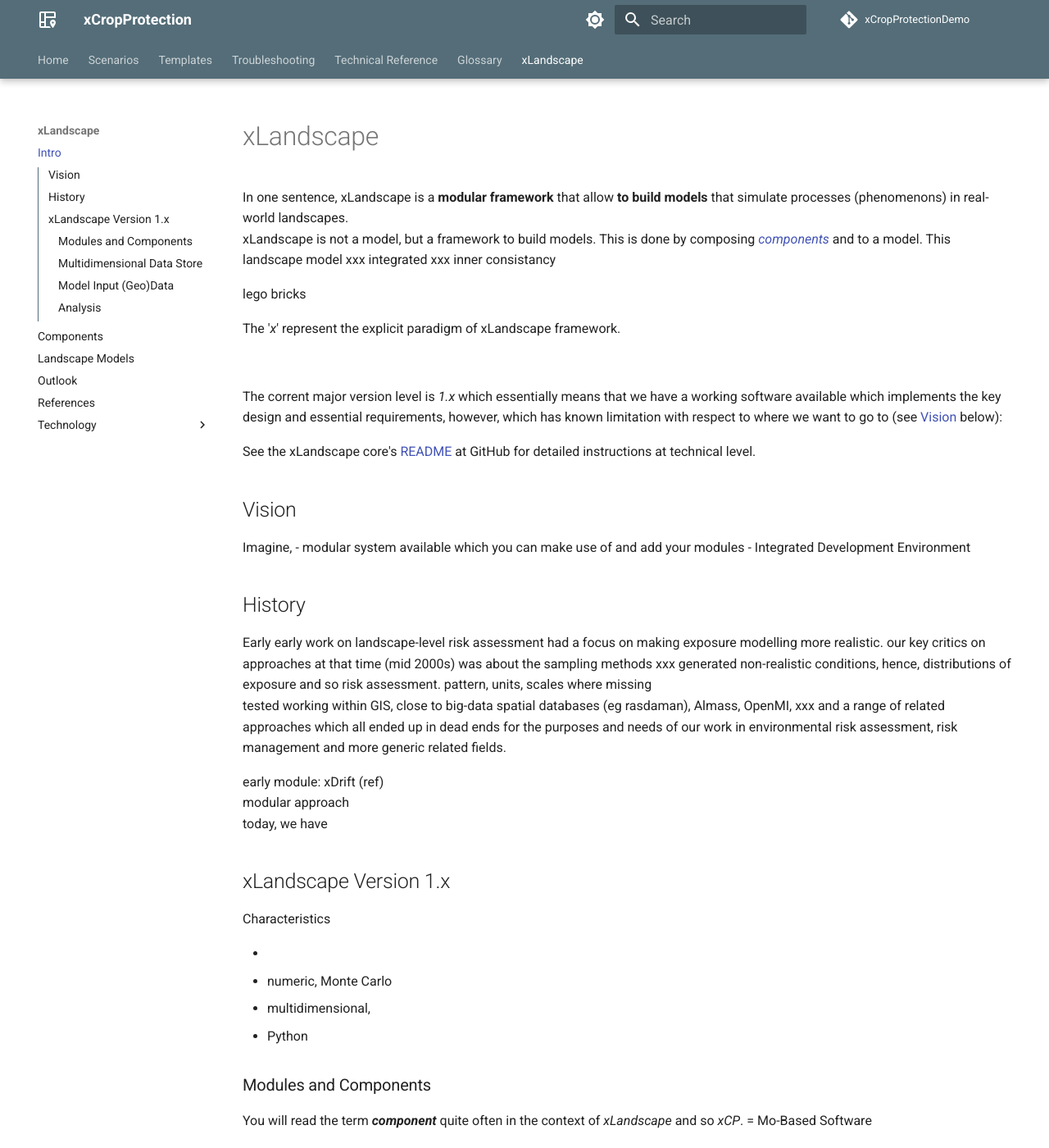
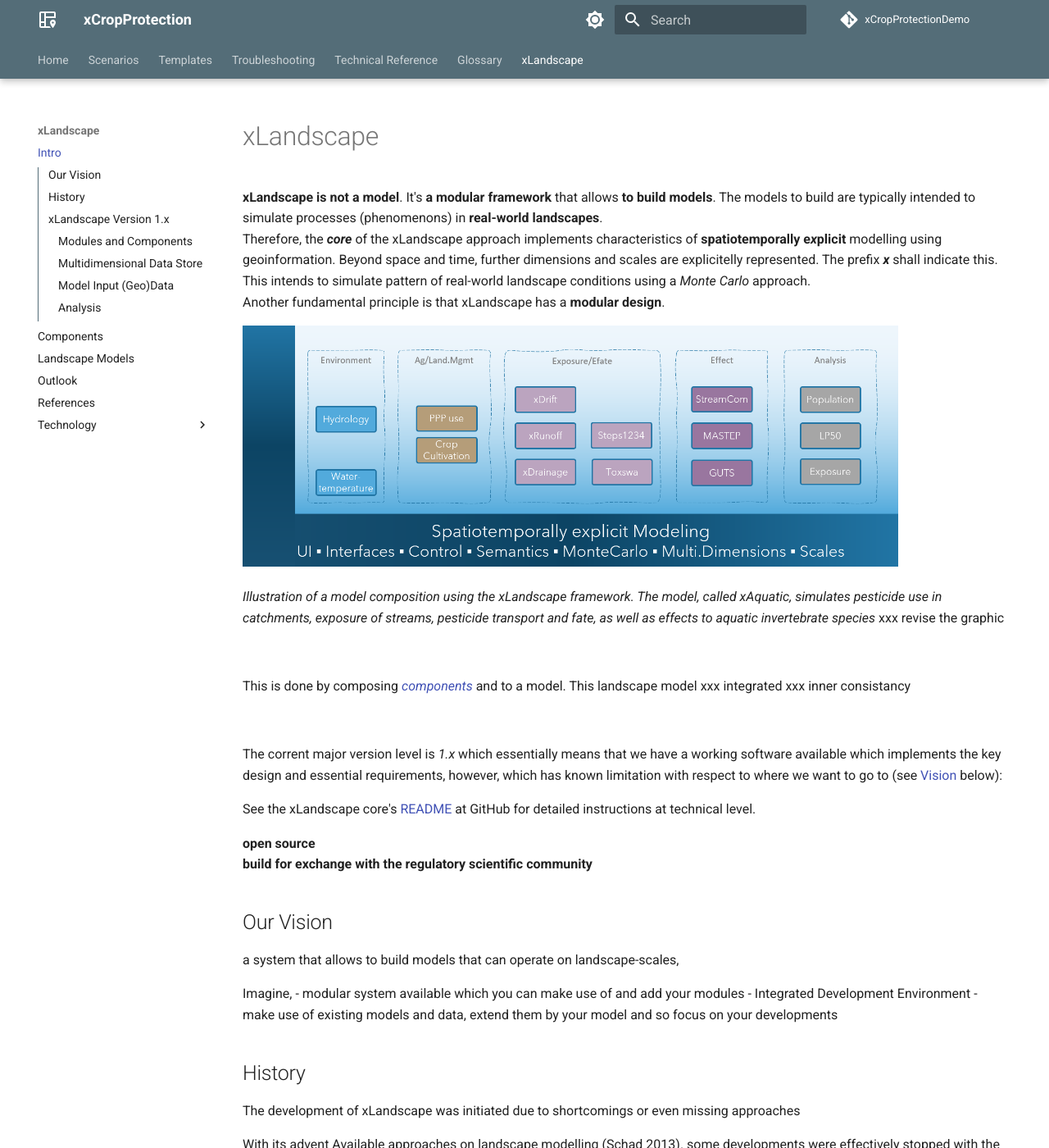
Before and after one commit to xlandscape/xCropProtectionDemoDoc, an MkDocs documentation site: the page built from docs/xLandscape/xLandscape-intro.md, in a window 1280 px wide and 1400 px high. Shown: the whole window at 82% size. Built offline with MkDocs 1.6.1 and Material for MkDocs 9.7.7, drawn with Linux system fonts in a browser that asks for light colours; comment, search, counter and statistics services are not loaded; some of the changed text lies outside the part shown.

Commit message:
continue on 'xLandscape' section

```diff
--- a/docs/xLandscape/xLandscape-intro.md
+++ b/docs/xLandscape/xLandscape-intro.md
@@ -1,10 +1,19 @@
 # xLandscape
-In one sentence, xLandscape is a **modular framework** that allow **to build models** that simulate processes (phenomenons) in real-world landscapes.
-xLandscape is not a model, but a framework to build models. This is done by composing [*components*](#modules-and-components) and to a model. This landscape model xxx integrated xxx inner consistancy
+**xLandscape is not a model**. It's **a modular framework** that allows **to build models**. The models to build are typically intended to simulate processes (phenomenons) in **real-world landscapes**.
+Therefore, the ***core*** of the xLandscape approach implements characteristics of **spatiotemporally e*x*plicit** modelling using geoinformation. Beyond space and time, further dimensions and scales are explicitelly represented. The prefix ***x*** shall indicate this. This intends to simulate pattern of real-world landscape conditions using a *Monte Carlo* approach.
+Another fundamental principle is that xLandscape has a **modular design**.
 
-lego bricks
 
-The '*x*' represent the explicit paradigm of xLandscape framework.
+<img src="../img/xAquatic.png" alt="XAquatic" width="800"/>
+
+*Illustration of a model composition using the xLandscape framework. The model, called xAquatic, simulates pesticide use in catchments, exposure of streams, pesticide transport and fate, as well as effects to aquatic invertebrate species* xxx revise the graphic
+
+
+<br>
+
+This is done by composing [*components*](#modules-and-components) and to a model. This landscape model xxx integrated xxx inner consistancy
+
+
 
 <br>
 
@@ -12,14 +21,24 @@ The corrent major version level is *1.x* which essentially means that we have a
 
 See the xLandscape core's [README](https://github.com/xlandscape/LandscapeModel-Core/blob/master/README.md) at GitHub for detailed instructions at technical level.
 
+**open source**
+**build for exchange with the regulatory scientific community**
 
-## Vision
+
+## Our Vision
+
+a system that allows to build models that can operate on landscape-scales,
+
 
 Imagine,
 - modular system available which you can make use of and add your modules
 - Integrated Development Environment
+- make use of existing models and data, extend them by your model and so focus on your developments
 
 ## History
+The development of xLandscape was initiated due to shortcomings or even missing approaches
+
+With its advent Available approaches on landscape modelling (Schad 2013). some developments were effectively stopped with the end of the research initiative, some were treated highly protective (Inra),
 Early
 early work on landscape-level risk assessment had a focus on making exposure modelling more realistic.  our key critics on approaches at that time (mid 2000s) was about the sampling methods xxx generated non-realistic conditions, hence, distributions of exposure and so risk assessment.  pattern, units, scales where missing
 tested working within GIS, close to big-data spatial databases (eg rasdaman), Almass, OpenMI, xxx and a range of related approaches which all ended up in dead ends for the purposes and needs of our work in environmental risk assessment, risk management and more generic related fields.
```
Also changed, not shown: other parts of docs/xLandscape/xLandscape-intro.md (+1 -0 lines), docs/img/xAquatic.png (added).
